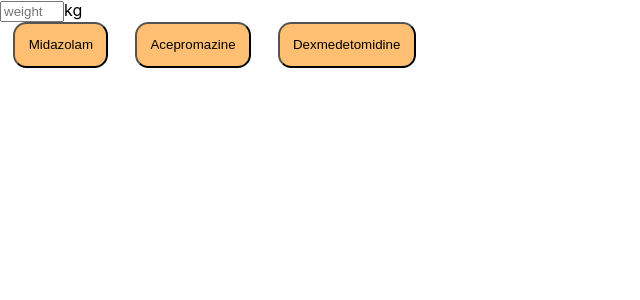
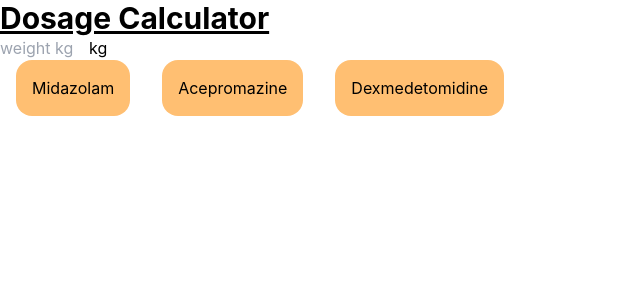
Before and after one commit to sherrylia0hy/dosage-calculator, a React (Create React App) app: page / in a window 1280 px wide. Shown: the top 300 px of the page, without its empty margins (0-640 px from the left). Built offline with nearby package versions, Linux system fonts and the light colour scheme.

Commit message:
Set up tailwind CSS

```diff
--- a/package.json
+++ b/package.json
@@ -34,5 +34,10 @@
       "last 1 firefox version",
       "last 1 safari version"
     ]
+  },
+  "devDependencies": {
+    "autoprefixer": "^10.4.7",
+    "postcss": "^8.4.14",
+    "tailwindcss": "^3.1.6"
   }
 }
--- /dev/null
+++ b/postcss.config.js
@@ -0,0 +1,6 @@
+module.exports = {
+  plugins: {
+    tailwindcss: {},
+    autoprefixer: {},
+  },
+}
--- a/src/App.js
+++ b/src/App.js
@@ -67,6 +67,9 @@ function App() {
 //TODO: Add toggle option for kg and lb
   return (
     <div className="container">
+      <h1 className="text-3xl font-bold underline">
+        Dosage Calculator
+      </h1>
       <InputForm weight={weight} setWeight={setWeight}/>
       <DrugButtons drugs={drugs} toggleSelect={toggleSelect}/>
       <OutputCards drugs={drugs} weight={weight}/>
--- a/src/index.css
+++ b/src/index.css
@@ -1,3 +1,7 @@
+@tailwind base;
+@tailwind components;
+@tailwind utilities;
+
 body {
   margin: 0;
   font-family: -apple-system, BlinkMacSystemFont, 'Segoe UI', 'Roboto', 'Oxygen',
--- /dev/null
+++ b/tailwind.config.js
@@ -0,0 +1,16 @@
+/** @type {import('tailwindcss').Config} */
+module.exports = {
+  content: [
+    "./src/App.js",
+    './src/components/DrugButton.js',
+    './src/components/DrugButtons.js',
+    './src/components/InputForm.js',
+    './src/components/OutputCard.js',
+    './src/components/OutputCards.js',
+//Add the paths to all of your template files in your tailwind.config.js file.
+  ],
+  theme: {
+    extend: {},
+  },
+  plugins: [],
+}
```
Also changed, not shown: 1 other file (tests, documents, lock files or other folders).
